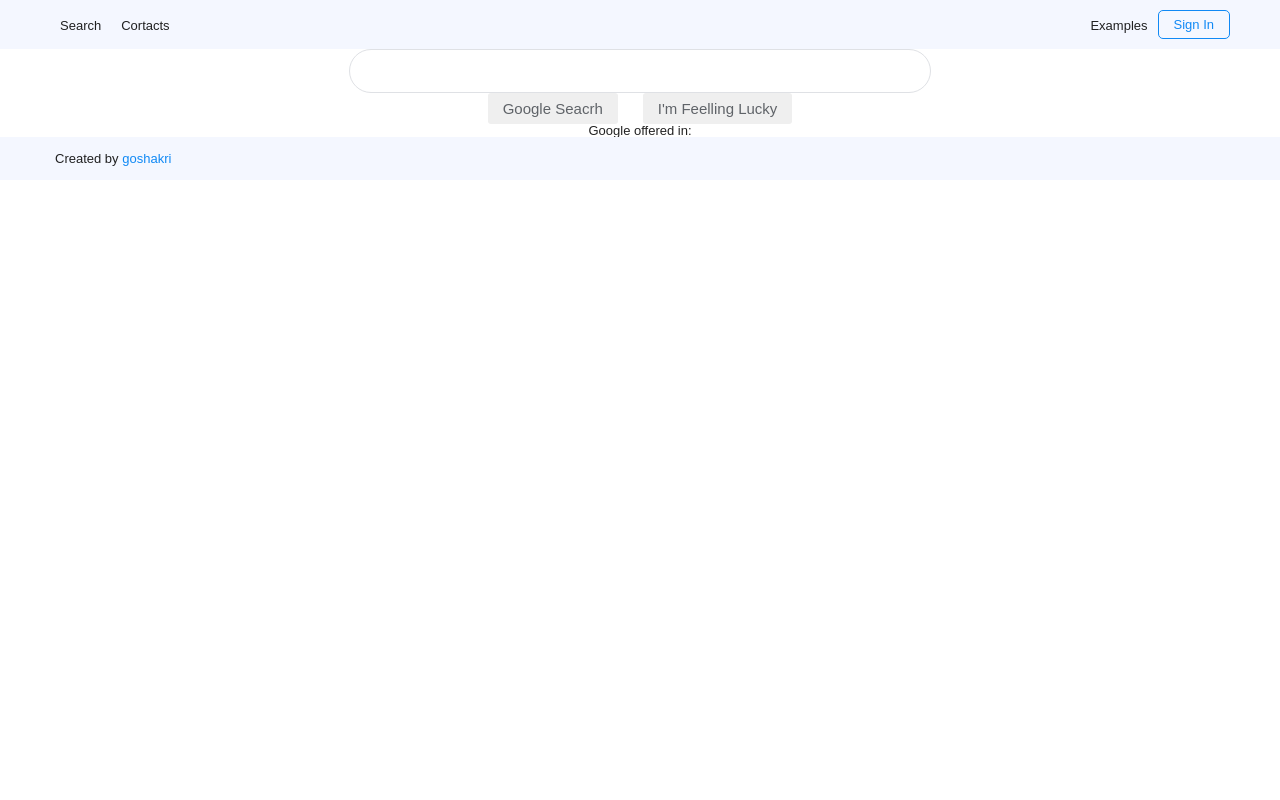
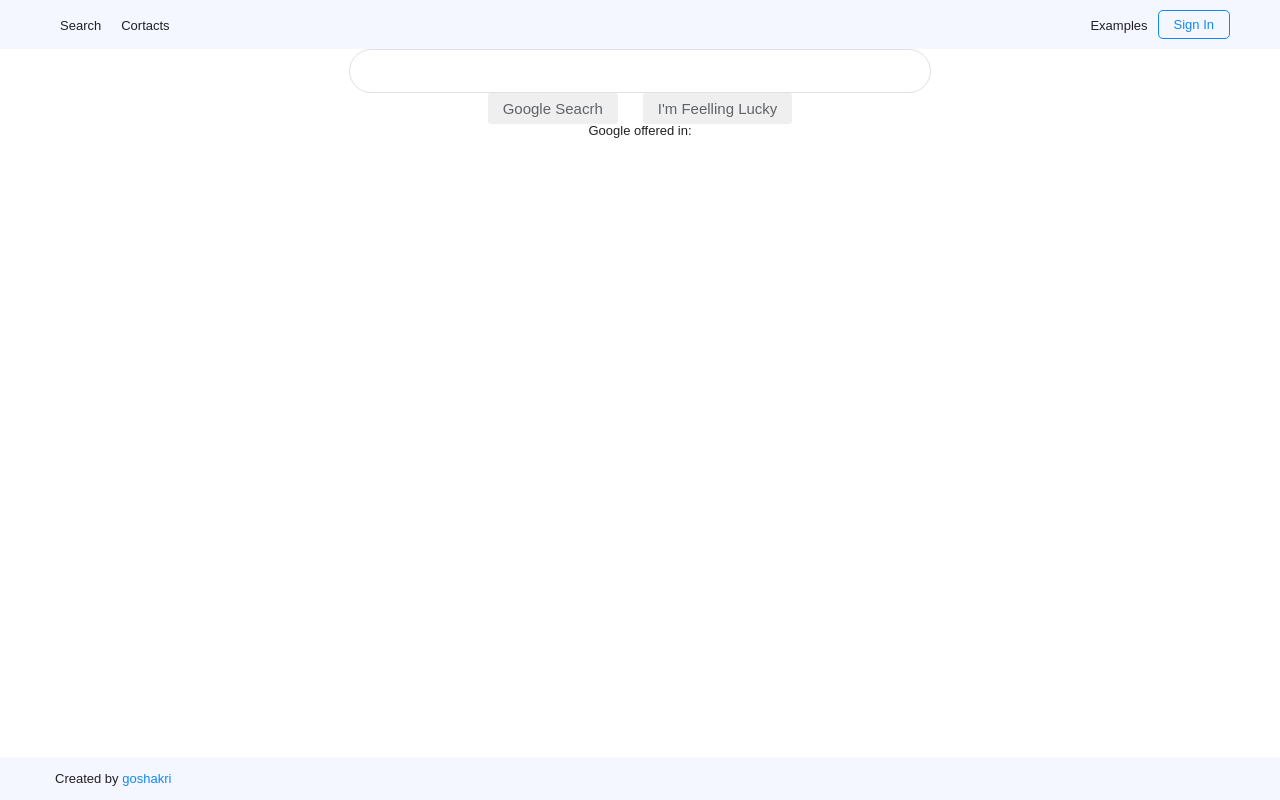
Before and after one commit to goshakri/google-Home-page1, a React (Create React App) app: page / in a window 1280 px wide. Built offline with nearby package versions, Linux system fonts and the light colour scheme.

Commit message:
use correct language

```diff
--- a/src/App.js
+++ b/src/App.js
@@ -36,7 +36,7 @@
           </div>
         </div>
       </header>
-      <main className="Page-сontent">
+      <main className="Page-content">
           <a href="#" className="logo">
           </a>
 
```
